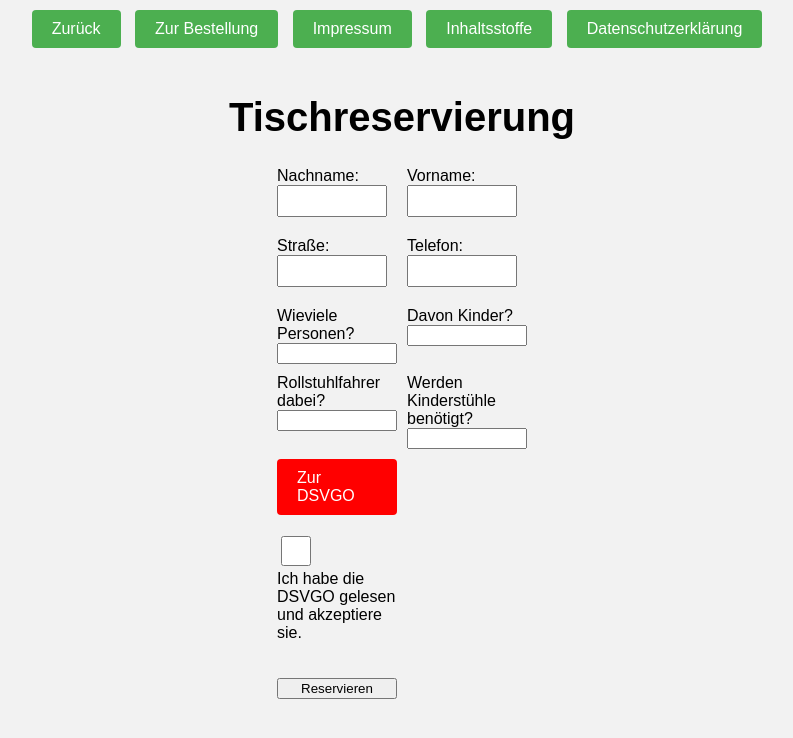
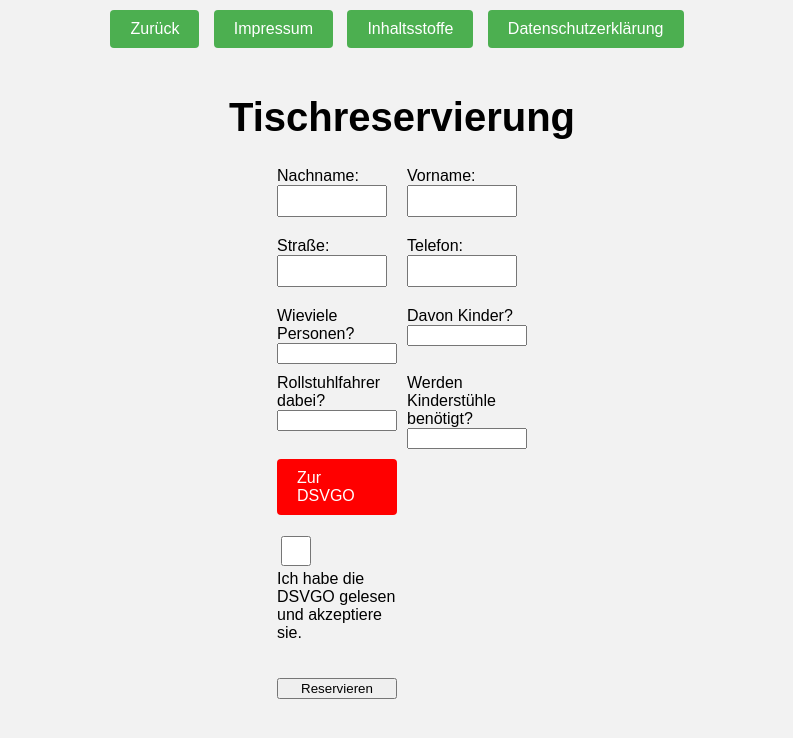
Before and after one commit to Jagdhuber/Restaurant-Spessarthalle, a plain HTML site: page Reservieren.html in a window 1280 px wide. Shown: the whole page, without its empty margins (238-1031 px from the left). Drawn offline with Linux system fonts and the light colour scheme.

Commit message:
Update Reservieren.html
Bestellung Gelöscht

```diff
--- a/Reservieren.html
+++ b/Reservieren.html
@@ -9,7 +9,7 @@
 <body>
     <nav>
         <a href="Index.html">Zurück</a>
-        <a href="Bestellung.html">Zur Bestellung</a>
+
         <a href="Impresum.html" class="button">Impressum</a>
         <a href="Inhaltsstoffe.html" class="button">Inhaltsstoffe</a>
         <a href="DSVGO-de.pdf" class="button">Datenschutzerklärung</a>
```
